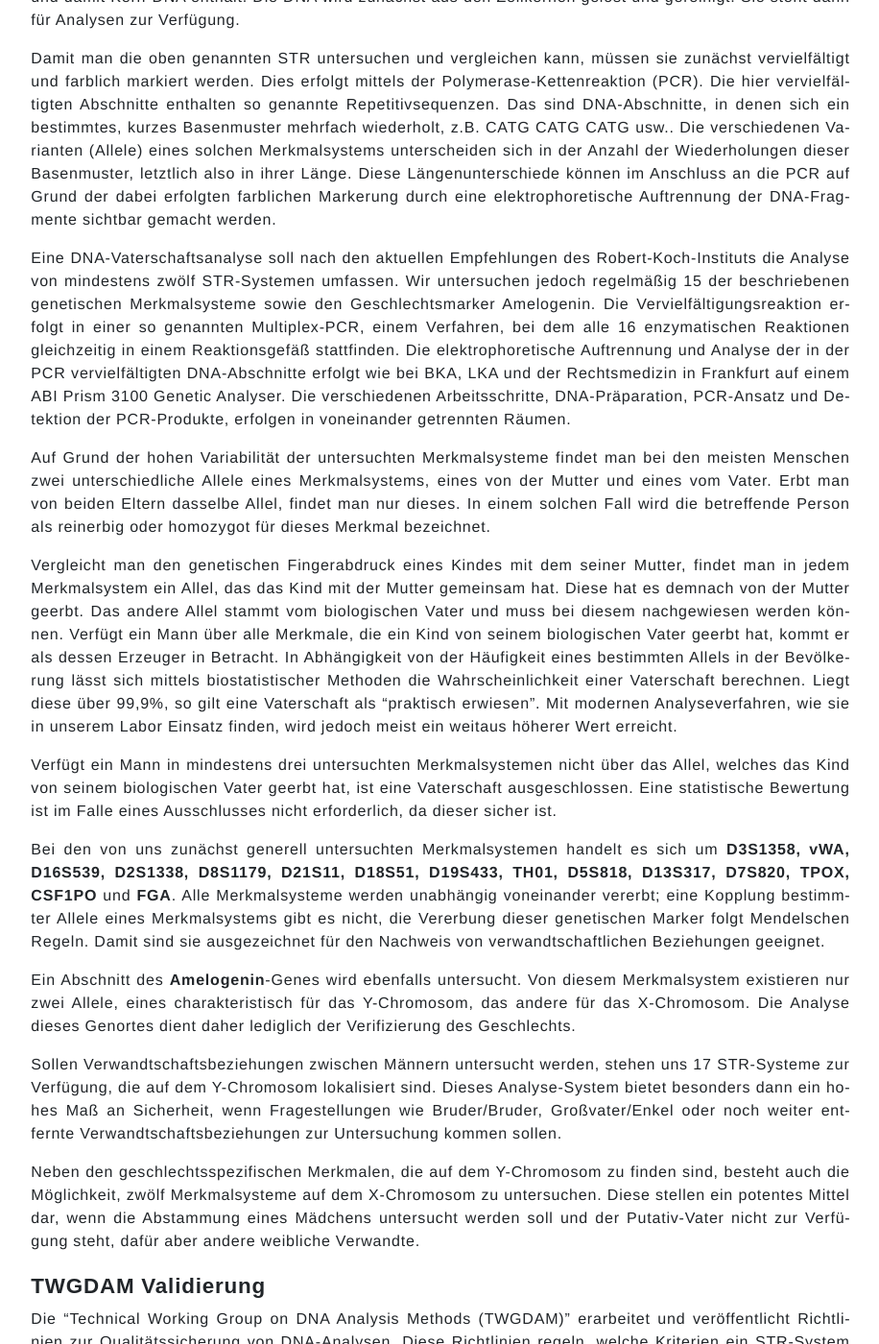
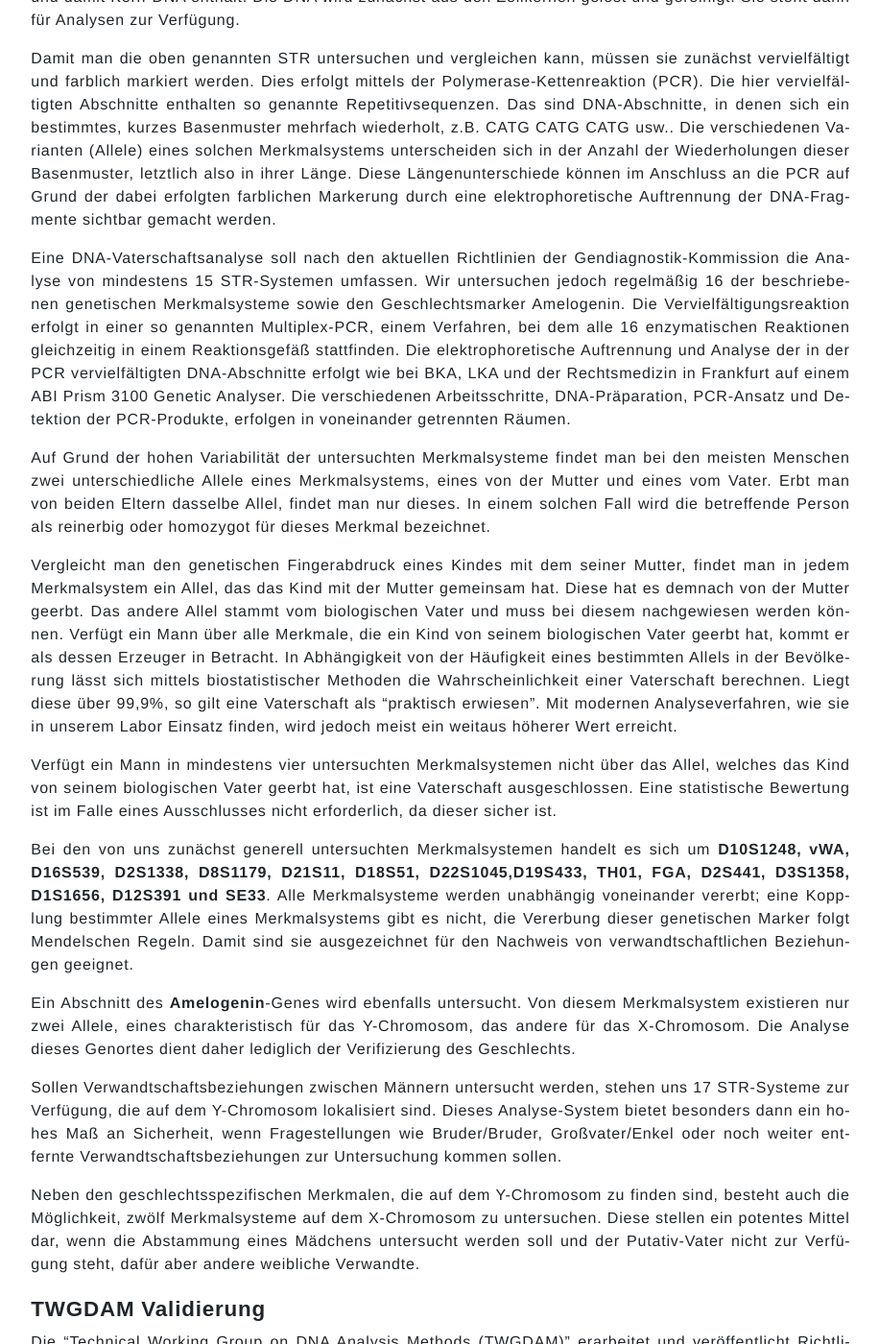
Before and after one commit to id-labor/id-labor.github.io, a Jekyll site: the page built from vaterschaftstest/hintergrund.markdown, in a window 1280 px wide and 1400 px high, scrolled down 1163 px. Shown: the whole window at 96% size, without its empty margins (181-1097 px from the left). Built offline with Jekyll 4.4.1, drawn with Linux system fonts in a browser that asks for light colours; some web fonts are replaced.

Commit message:
Redaktionelle Anpassungen

```diff
--- a/vaterschaftstest/hintergrund.markdown
+++ b/vaterschaftstest/hintergrund.markdown
@@ -21,15 +21,15 @@ Eine DNA-Analyse auf STR-Basis kann grundsätzlich mit jedem Gewebe durchgeführ
 
 Damit man die oben genannten STR untersuchen und vergleichen kann, müssen sie zunächst vervielfältigt und farblich markiert werden. Dies erfolgt mittels der Polymerase-Kettenreaktion (PCR). Die hier vervielfältigten Abschnitte enthalten so genannte Repetitivsequenzen. Das sind DNA-Abschnitte, in denen sich ein bestimmtes, kurzes Basenmuster mehrfach wiederholt, z.B. CATG CATG CATG usw.. Die verschiedenen Varianten (Allele) eines solchen Merkmalsystems unterscheiden sich in der Anzahl der Wiederholungen dieser Basenmuster, letztlich also in ihrer Länge. Diese Längenunterschiede können im Anschluss an die PCR auf Grund der dabei erfolgten farblichen Markerung durch eine elektrophoretische Auftrennung der DNA-Fragmente sichtbar gemacht werden.
 
-Eine DNA-Vaterschaftsanalyse soll nach den aktuellen Empfehlungen des Robert-Koch-Instituts die Analyse von mindestens zwölf STR-Systemen umfassen. Wir untersuchen jedoch regelmäßig 15 der beschriebenen genetischen Merkmalsysteme sowie den Geschlechtsmarker Amelogenin. Die Vervielfältigungsreaktion erfolgt in einer so genannten Multiplex-PCR, einem Verfahren, bei dem alle 16 enzymatischen Reaktionen gleichzeitig in einem Reaktionsgefäß stattfinden. Die elektrophoretische Auftrennung und Analyse der in der PCR vervielfältigten DNA-Abschnitte erfolgt wie bei BKA, LKA und der Rechtsmedizin in Frankfurt auf einem ABI Prism 3100 Genetic Analyser. Die verschiedenen Arbeitsschritte, DNA-Präparation, PCR-Ansatz und Detektion der PCR-Produkte, erfolgen in voneinander getrennten Räumen.
+Eine DNA-Vaterschaftsanalyse soll nach den aktuellen Richtlinien der Gendiagnostik-Kommission die Analyse von mindestens 15 STR-Systemen umfassen. Wir untersuchen jedoch regelmäßig 16 der beschriebenen genetischen Merkmalsysteme sowie den Geschlechtsmarker Amelogenin. Die Vervielfältigungsreaktion erfolgt in einer so genannten Multiplex-PCR, einem Verfahren, bei dem alle 16 enzymatischen Reaktionen gleichzeitig in einem Reaktionsgefäß stattfinden. Die elektrophoretische Auftrennung und Analyse der in der PCR vervielfältigten DNA-Abschnitte erfolgt wie bei BKA, LKA und der Rechtsmedizin in Frankfurt auf einem ABI Prism 3100 Genetic Analyser. Die verschiedenen Arbeitsschritte, DNA-Präparation, PCR-Ansatz und Detektion der PCR-Produkte, erfolgen in voneinander getrennten Räumen.
 
 Auf Grund der hohen Variabilität der untersuchten Merkmalsysteme findet man bei den meisten Menschen zwei unterschiedliche Allele eines Merkmalsystems, eines von der Mutter und eines vom Vater. Erbt man von beiden Eltern dasselbe Allel, findet man nur dieses. In einem solchen Fall wird die betreffende Person als reinerbig oder homozygot für dieses Merkmal bezeichnet.
 
 Vergleicht man den genetischen Fingerabdruck eines Kindes mit dem seiner Mutter, findet man in jedem Merkmalsystem ein Allel, das das Kind mit der Mutter gemeinsam hat. Diese hat es demnach von der Mutter geerbt. Das andere Allel stammt vom biologischen Vater und muss bei diesem nachgewiesen werden können. Verfügt ein Mann über alle Merkmale, die ein Kind von seinem biologischen Vater geerbt hat, kommt er als dessen Erzeuger in Betracht. In Abhängigkeit von der Häufigkeit eines bestimmten Allels in der Bevölkerung lässt sich mittels biostatistischer Methoden die Wahrscheinlichkeit einer Vaterschaft berechnen. Liegt diese über 99,9%, so gilt eine Vaterschaft als "praktisch erwiesen". Mit modernen Analyseverfahren, wie sie in unserem Labor Einsatz finden, wird jedoch meist ein weitaus höherer Wert erreicht.
 
-Verfügt ein Mann in mindestens drei untersuchten Merkmalsystemen nicht über das Allel, welches das Kind von seinem biologischen Vater geerbt hat, ist eine Vaterschaft ausgeschlossen. Eine statistische Bewertung ist im Falle eines Ausschlusses nicht erforderlich, da dieser sicher ist.
+Verfügt ein Mann in mindestens vier untersuchten Merkmalsystemen nicht über das Allel, welches das Kind von seinem biologischen Vater geerbt hat, ist eine Vaterschaft ausgeschlossen. Eine statistische Bewertung ist im Falle eines Ausschlusses nicht erforderlich, da dieser sicher ist.
 
-Bei den von uns zunächst generell untersuchten Merkmalsystemen handelt es sich um **D3S1358, vWA, D16S539, D2S1338, D8S1179, D21S11, D18S51, D19S433, TH01, D5S818, D13S317, D7S820, TPOX, CSF1PO** und  **FGA**. Alle Merkmalsysteme werden unabhängig voneinander vererbt; eine Kopplung bestimmter Allele eines Merkmalsystems gibt es nicht, die Vererbung dieser genetischen Marker folgt Mendelschen Regeln. Damit sind sie ausgezeichnet für den Nachweis von verwandtschaftlichen Beziehungen geeignet.
+Bei den von uns zunächst generell untersuchten Merkmalsystemen handelt es sich um **D10S1248, vWA, D16S539, D2S1338, D8S1179, D21S11, D18S51, D22S1045,D19S433, TH01, FGA, D2S441, D3S1358, D1S1656, D12S391 und SE33**. Alle Merkmalsysteme werden unabhängig voneinander vererbt; eine Kopplung bestimmter Allele eines Merkmalsystems gibt es nicht, die Vererbung dieser genetischen Marker folgt Mendelschen Regeln. Damit sind sie ausgezeichnet für den Nachweis von verwandtschaftlichen Beziehungen geeignet.
 
 Ein Abschnitt des **Amelogenin**-Genes wird ebenfalls untersucht. Von diesem Merkmalsystem existieren nur zwei Allele, eines charakteristisch für das Y-Chromosom, das andere für das X-Chromosom. Die Analyse dieses Genortes dient daher lediglich der Verifizierung des Geschlechts.
 
```
